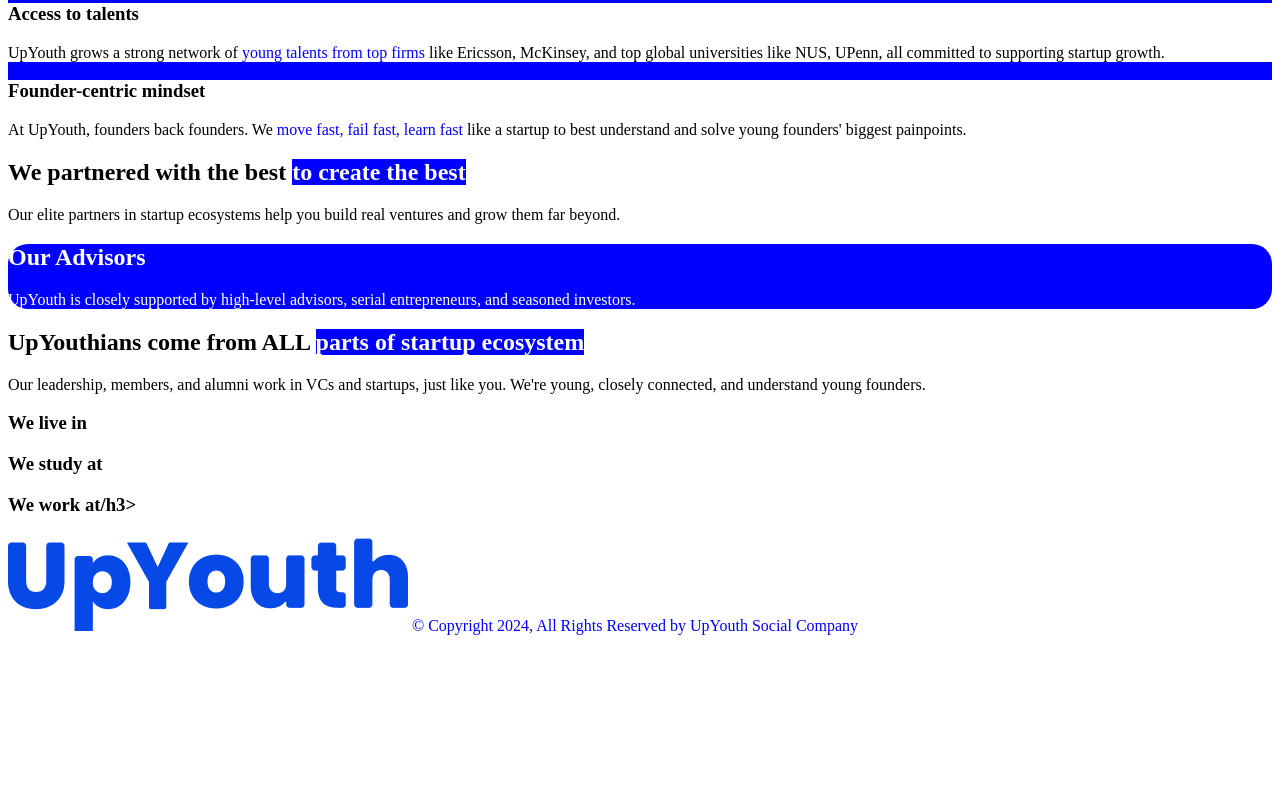
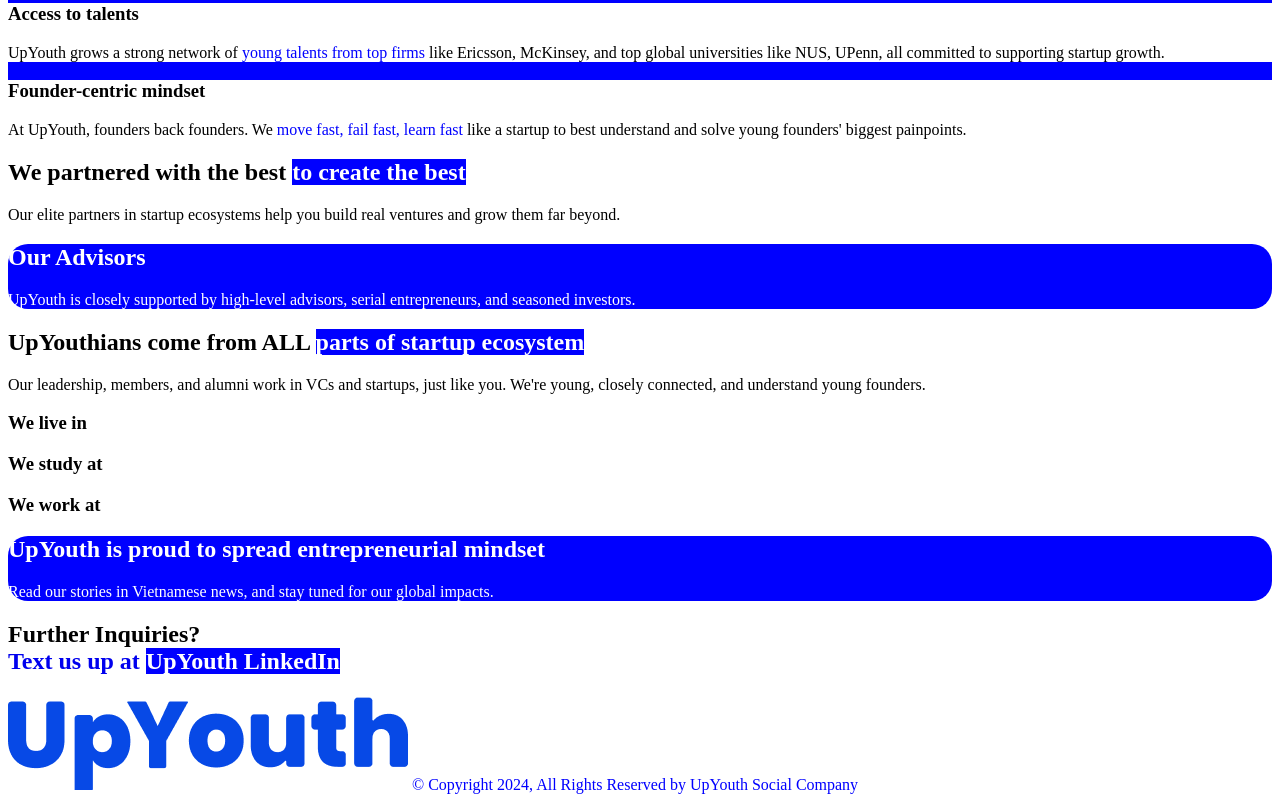
Before and after one commit to ngochan-ngo/UpYouth-Assignment, a plain HTML site: page index.html in a window 1280 px wide. Shown: the part 1428-2230 px from the top of the page. Before the commit the page ends 2071 px from the top, so only its background shows below. Drawn offline with Linux system fonts and the light colour scheme.

Commit message:
html 80% done

```diff
--- a/index.html
+++ b/index.html
@@ -3,7 +3,7 @@
 <head>
     <meta charset="UTF-8">
     <meta name="viewport" content="width=device-width, initial-scale=1.0">
-    <title>UpYouth</title>
+    <title>UpYouth - Tech Startup Ecosystem</title>
     <link rel="stylesheet" href="styles.css">
 </head>
 <body>
@@ -115,10 +115,18 @@
                     <h3>We study at</h3>
                 </div>
                 <div id="we-work-at">
-                    <h3>We work at/h3>
+                    <h3>We work at</h3>
                 </div>
             </div>
         </section>
+        <section id="proud-to-spread-entrepreneurial-mindset" class="blue-background-div">
+            <h2> UpYouth is proud to spread entrepreneurial mindset </h2>
+            <p>Read our stories in Vietnamese news, and stay tuned for our global impacts.</p>
+        </section>
+        <section>
+            <h2>Further Inquiries?<br><a href="https://www.linkedin.com/company/upyouth/">Text us up at <span class="blue-background-text">UpYouth LinkedIn</span></a></h2>
+        </section>
+    </main>
     <footer>
         <a href="https://www.upyouth.org/"><img src="photos/logo.png"></a>
         <span id="copyright">© Copyright 2024, All Rights Reserved by UpYouth Social Company</span>
@@ -126,7 +134,5 @@
         <!-- <a href="https://www.linkedin.com/company/upyouth/"><img src="" alt=""></a> -->
         <!-- <a href="mailto:info@upyouth.org"><img src="" alt=""></a> -->
         <!-- <a href="https://www.instagram.com/_upyouth"><img src="" alt=""></a> -->
-        </footer>
-    </main>
-</body>
+    </footer></body>
 </html>
--- a/styles.css
+++ b/styles.css
@@ -22,3 +22,12 @@ span {
 .white-background-div h2 {
     color: blue;
 }
+
+a {
+    text-decoration: none;
+}
+
+a:visited {
+    text-decoration: none;
+    color: black;
+}
```
Lines whose indentation alone changed are shown as unchanged.
